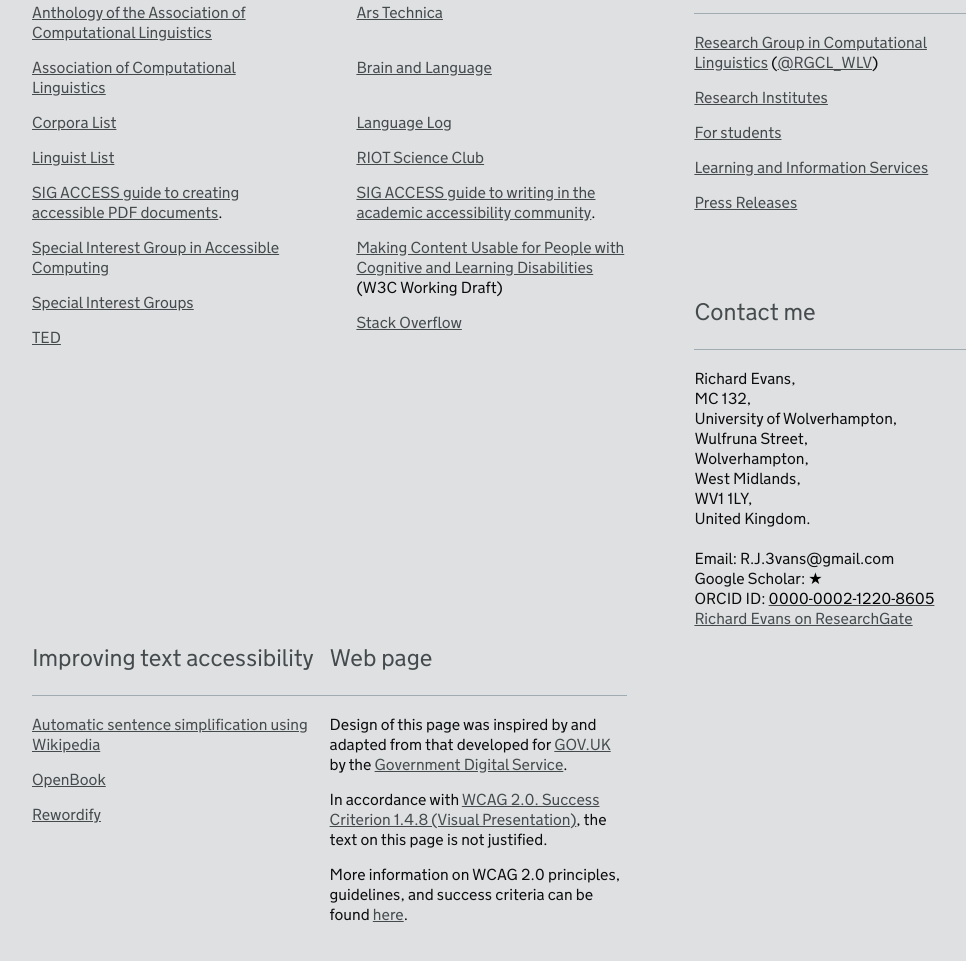
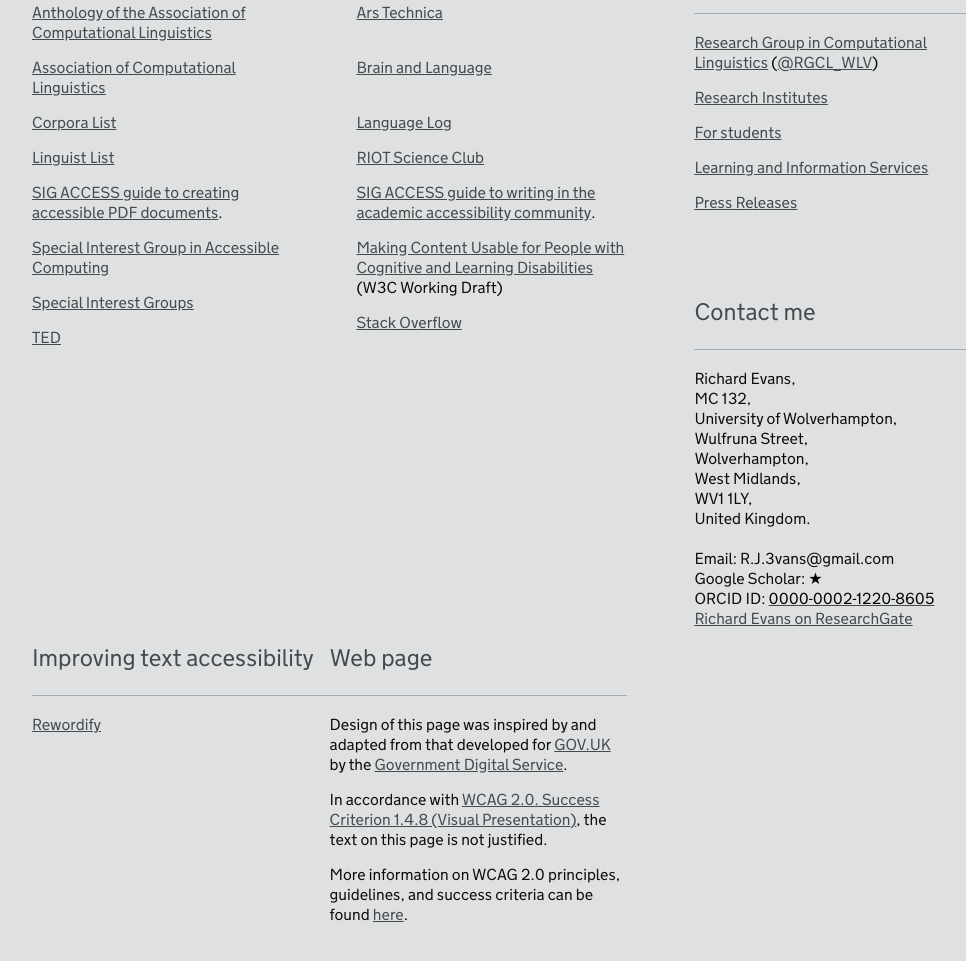
Before and after one commit to RJ3vans/RJ3vans.github.io, a plain HTML site: page index.html in a window 1280 px wide. Shown: the part 1516-2477 px from the top of the page, without its empty margins (128-1094 px from the left). Drawn offline with Linux system fonts and the light colour scheme.

Commit message:
Update index.html

```diff
--- a/index.html
+++ b/index.html
@@ -251,11 +251,7 @@ In 1998-2022, I was a lecturer at the now disbanded <a href="https://web.archive
 
           <div class="footer-inside-government">
             <h2>Improving text accessibility</h2>
-	    <ul><li><a href="http://homepages.inf.ed.ac.uk/kwoodsen/demos/simplify.html" target="_blank">Automatic sentence simplification using Wikipedia<a>
-	      </li>
-	      <li><a href="http://openbooktool.net" target="_blank">OpenBook<a>
-	      </li>
-	      <li><a href="https://rewordify.com" target="_blank">Rewordify</a>
+	    <ul><li><a href="https://rewordify.com" target="_blank">Rewordify</a>
 	      </li>
 	    </ul>
 	  </div>
```
